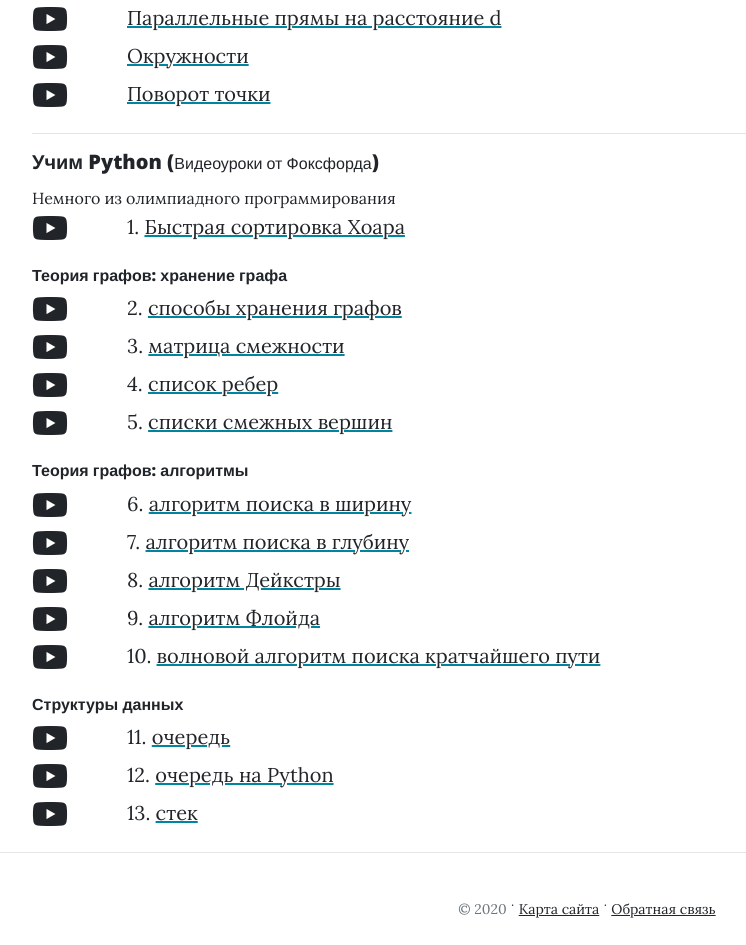
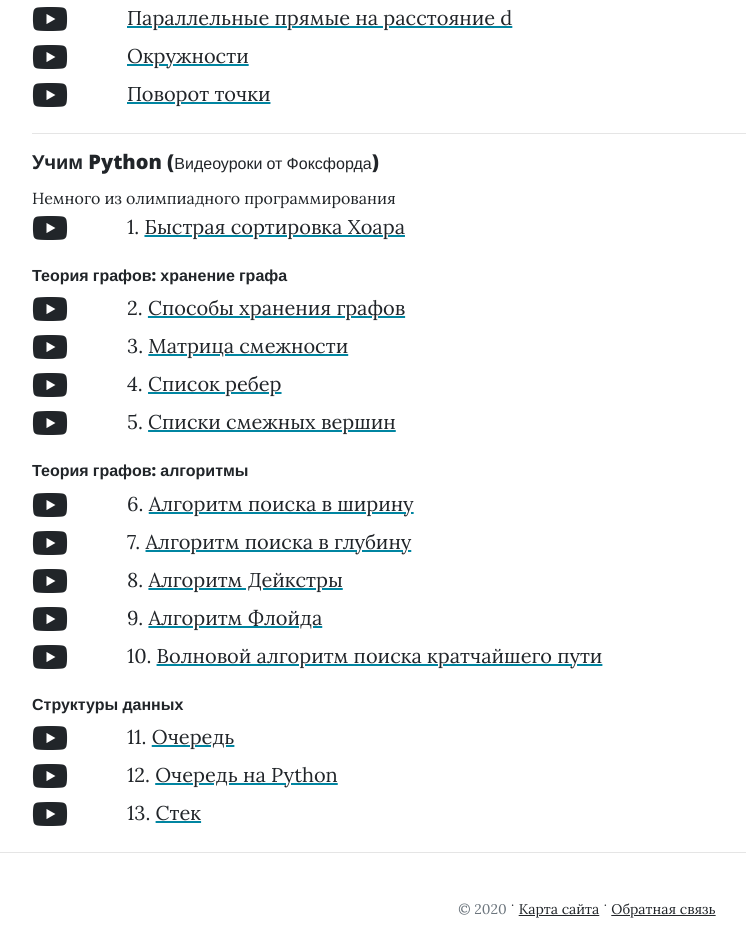
Before and after one commit to volkov-info/volkov-info.github.io, a plain HTML site: page 3222.htm in a window 1280 px wide. Shown: the part 343-1288 px from the top of the page, without its empty margins (53-799 px from the left). Drawn offline with nearby package versions, Linux system fonts and the light colour scheme.

Commit message:
fix links

```diff
--- a/3222.htm
+++ b/3222.htm
@@ -52,7 +52,7 @@
   <dt class="col-sm-1"><i style="font-size: xx-large" class="fab fa-youtube"></i></dt>
   <dd class="col-sm-11"><a href="https://www.youtube.com/watch?time_continue=6&v=fb28zX0EeXg">Прямые на плоскости</a></dd>
   <dt class="col-sm-1"><i style="font-size: xx-large" class="fab fa-youtube"></i></dt>
-  <dd class="col-sm-11"><a href="https://www.youtube.com/watch?v=UiYpnHOuML0">Параллельные прямы на расстояние d</a></dd>
+  <dd class="col-sm-11"><a href="https://www.youtube.com/watch?v=UiYpnHOuML0">Параллельные прямые на расстояние d</a></dd>
   <dt class="col-sm-1"><i style="font-size: xx-large" class="fab fa-youtube"></i></dt>
   <dd class="col-sm-11"><a href="https://www.youtube.com/watch?v=1-SFFqgahm0&t=18s">Окружности</a></dd>
   <dt class="col-sm-1"><i style="font-size: xx-large" class="fab fa-youtube"></i></dt>
@@ -72,37 +72,37 @@
 <h3>Теория графов: хранение графа</h3>
 <dl class="row">
   <dt class="col-sm-1"><i style="font-size: xx-large" class="fab fa-youtube"></i></dt>
-  <dd class="col-sm-11">2. <a href='https://youtu.be/XINMW_gGSRk'>способы хранения графов</a></dd>
+  <dd class="col-sm-11">2. <a href='https://youtu.be/XINMW_gGSRk'>Способы хранения графов</a></dd>
   <dt class="col-sm-1"><i style="font-size: xx-large" class="fab fa-youtube"></i></dt>
-  <dd class="col-sm-11">3. <a href='https://youtu.be/TLV2akXrAXE'>матрица смежности</a></dd>
+  <dd class="col-sm-11">3. <a href='https://youtu.be/TLV2akXrAXE'>Матрица смежности</a></dd>
   <dt class="col-sm-1"><i style="font-size: xx-large" class="fab fa-youtube"></i></dt>
-  <dd class="col-sm-11">4. <a href='https://youtu.be/dRPzPwzslK0'>список ребер</a></dd>
+  <dd class="col-sm-11">4. <a href='https://youtu.be/dRPzPwzslK0'>Список ребер</a></dd>
   <dt class="col-sm-1"><i style="font-size: xx-large" class="fab fa-youtube"></i></dt>
-  <dd class="col-sm-11">5. <a href='https://youtu.be/0Cb8Ib3vmlw'>списки смежных вершин</a></dd>
+  <dd class="col-sm-11">5. <a href='https://youtu.be/0Cb8Ib3vmlw'>Списки смежных вершин</a></dd>
 </dl>
 
 <h3>Теория графов: алгоритмы</h3>
 <dl class="row">
   <dt class="col-sm-1"><i style="font-size: xx-large" class="fab fa-youtube"></i></dt>
-  <dd class="col-sm-11">6. <a href='https://youtu.be/4A5vN9p0YTY'>алгоритм поиска в ширину</a></dd>
+  <dd class="col-sm-11">6. <a href='https://youtu.be/4A5vN9p0YTY'>Алгоритм поиска в ширину</a></dd>
   <dt class="col-sm-1"><i style="font-size: xx-large" class="fab fa-youtube"></i></dt>
-  <dd class="col-sm-11">7. <a href='https://youtu.be/Tzc7Z-mOwxY'>алгоритм поиска в глубину</a></dd>
+  <dd class="col-sm-11">7. <a href='https://youtu.be/Tzc7Z-mOwxY'>Алгоритм поиска в глубину</a></dd>
   <dt class="col-sm-1"><i style="font-size: xx-large" class="fab fa-youtube"></i></dt>
-  <dd class="col-sm-11">8. <a href='https://youtu.be/phIkOjPX760'>алгоритм Дейкстры</a></dd>
+  <dd class="col-sm-11">8. <a href='https://youtu.be/phIkOjPX760'>Алгоритм Дейкстры</a></dd>
   <dt class="col-sm-1"><i style="font-size: xx-large" class="fab fa-youtube"></i></dt>
-  <dd class="col-sm-11">9. <a href='https://youtu.be/h5S_J43ga_k'>алгоритм Флойда</a></dd>
+  <dd class="col-sm-11">9. <a href='https://youtu.be/h5S_J43ga_k'>Алгоритм Флойда</a></dd>
   <dt class="col-sm-1"><i style="font-size: xx-large" class="fab fa-youtube"></i></dt>
-  <dd class="col-sm-11">10. <a href='https://youtu.be/9ev9Y-hJhj4'>волновой алгоритм поиска кратчайшего пути</a></dd>
+  <dd class="col-sm-11">10. <a href='https://youtu.be/9ev9Y-hJhj4'>Волновой алгоритм поиска кратчайшего пути</a></dd>
 </dl>
 
 <h3>Структуры данных</h3>
 <dl class="row">
   <dt class="col-sm-1"><i style="font-size: xx-large" class="fab fa-youtube"></i></dt>
-  <dd class="col-sm-11">11. <a href='https://youtu.be/TQmoQenzgTk'>очередь</a></dd>
+  <dd class="col-sm-11">11. <a href='https://youtu.be/TQmoQenzgTk'>Очередь</a></dd>
   <dt class="col-sm-1"><i style="font-size: xx-large" class="fab fa-youtube"></i></dt>
-  <dd class="col-sm-11">12. <a href='https://youtu.be/2tacXicvc2s'>очередь на Python</a></dd>
+  <dd class="col-sm-11">12. <a href='https://youtu.be/2tacXicvc2s'>Очередь на Python</a></dd>
   <dt class="col-sm-1"><i style="font-size: xx-large" class="fab fa-youtube"></i></dt>
-  <dd class="col-sm-11">13. <a href='https://youtu.be/I2ygxgPu4YY'>стек</a></dd>
+  <dd class="col-sm-11">13. <a href='https://youtu.be/I2ygxgPu4YY'>Стек</a></dd>
 </dl>
 
     <!-- /content -->
```
